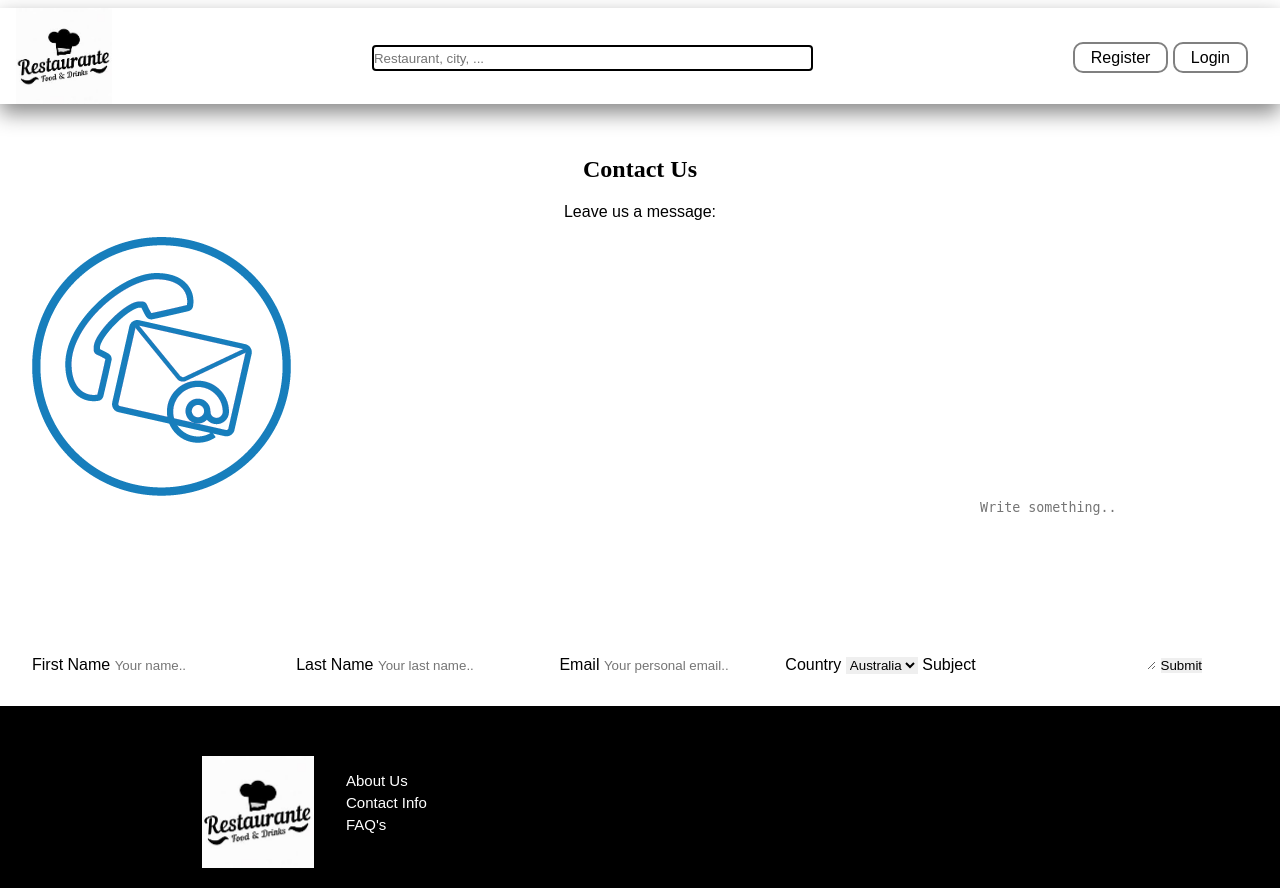
After one commit to FEUP-LTW-2022/ltw-restaurant, a PHP site: page /contact-info.php in a window 1280 px wide. The commit adds this page. Run offline with PHP 8.4, Linux system fonts and the light colour scheme.

Commit message:
Created contact.php and updated about-us.php

```diff
--- a/about-us.php
+++ b/about-us.php
@@ -12,7 +12,7 @@ drawHeader();
 <div class="row">
     <div class="column">
         <div class="card">
-            <img src="/w3images/team1.jpg" alt="Henrique" style="width:100%">
+            <img src="/Henrique.jpg" alt="Henrique" style="width:10%">
             <div class="container">
                 <h2>Henrique Pinho</h2>
                 <p class="title">CEO & Founder</p>
--- /dev/null
+++ b/contact-info.php
@@ -0,0 +1,39 @@
+<?php
+require_once('./templates/elements.tpl.php');
+drawHeader();
+?>
+<!DOCTYPE html>
+    <div class="container">
+        <div style="text-align:center">
+            <h2>Contact Us</h2>
+            <p>Leave us a message:</p>
+        </div>
+        <div class="row">
+            <div class="column">
+                <img src="/contact.png" style="width:50% align=”middle”13">
+            </div>
+            <div class="column">
+                <form action="/action_page.php">
+                    <label for="fname">First Name</label>
+                    <input type="text" id="fname" name="firstname" placeholder="Your name..">
+                    <label for="lname">Last Name</label>
+                    <input type="text" id="lname" name="lastname" placeholder="Your last name..">
+                    <label for="fname">Email</label>
+                    <input type="email" id="email" name="email" placeholder="Your personal email..">
+                    <label for="country">Country</label>
+                    <select id="country" name="country">
+                        <option value="australia">Australia</option>
+                        <option value="canada">Canada</option>
+                        <option value="usa">USA</option>
+                    </select>
+                    <label for="subject">Subject</label>
+                    <textarea id="subject" name="subject" placeholder="Write something.." style="height:170px"></textarea>
+                    <input type="submit" value="Submit">
+                </form>
+            </div>
+        </div>
+    </div>
+
+
+
+<?php drawFooter(); ?>
```
Also changed, not shown: css/style.css (+44 -0 lines), restaurant.php (added, +12 -0 lines), Henrique.jpg (added), Ricardo.png (added), Tiago.jpg (added), contact.png (added).
